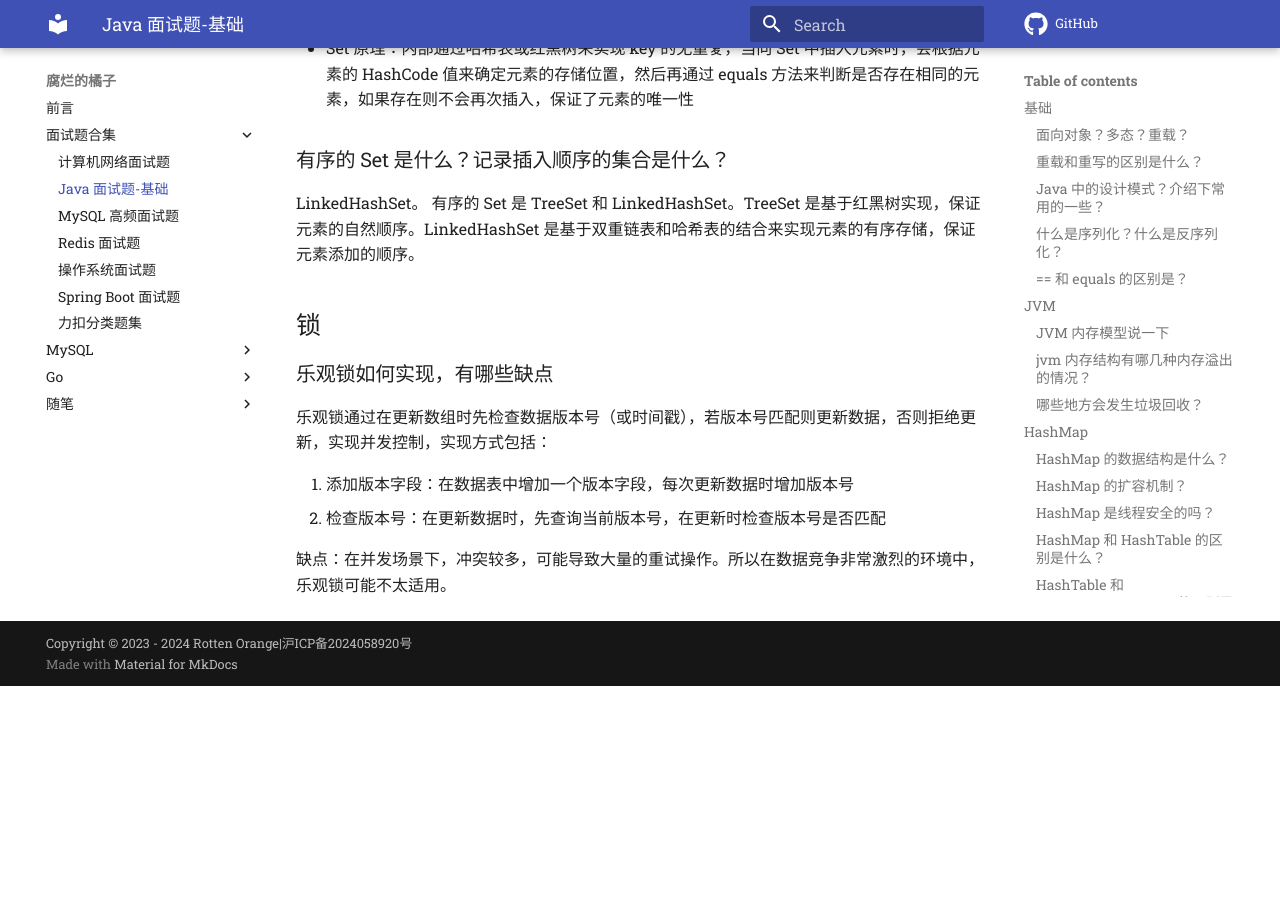
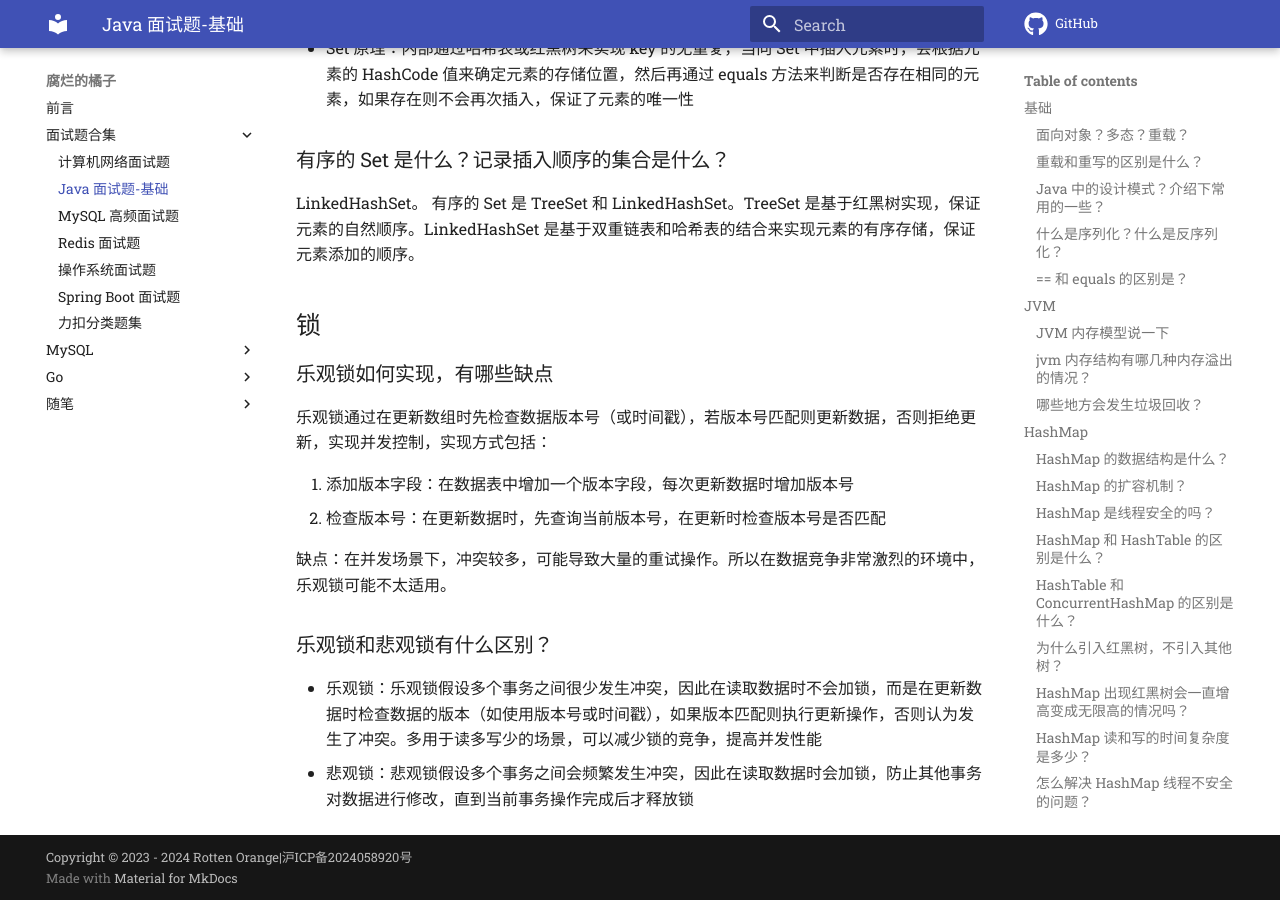
Before and after one commit to z1ming/cs-Hydra, an MkDocs documentation site: the page built from docs/文章/Java-base.md, in a window 1280 px wide and 900 px high, scrolled down 19471 px. Built offline with MkDocs 1.6.1 and Material for MkDocs 9.7.7, drawn with Linux system fonts in a browser that asks for light colours; comment, search, counter and statistics services are not loaded; before the commit the page ends 20157 px from its top, so only the background shows below that.

Commit message:
Update Java-base.md
Signed-off-by: Ziming Meng <zimingm94@gmail.com>

```diff
--- a/docs/文章/Java-base.md
+++ b/docs/文章/Java-base.md
@@ -618,3 +618,8 @@ LinkedHashSet。 有序的 Set 是 TreeSet 和 LinkedHashSet。TreeSet 是基于
 2. 检查版本号：在更新数据时，先查询当前版本号，在更新时检查版本号是否匹配
 
 缺点：在并发场景下，冲突较多，可能导致大量的重试操作。所以在数据竞争非常激烈的环境中，乐观锁可能不太适用。
+
+### 乐观锁和悲观锁有什么区别？
+
+- 乐观锁：乐观锁假设多个事务之间很少发生冲突，因此在读取数据时不会加锁，而是在更新数据时检查数据的版本（如使用版本号或时间戳），如果版本匹配则执行更新操作，否则认为发生了冲突。多用于读多写少的场景，可以减少锁的竞争，提高并发性能
+- 悲观锁：悲观锁假设多个事务之间会频繁发生冲突，因此在读取数据时会加锁，防止其他事务对数据进行修改，直到当前事务操作完成后才释放锁
```
